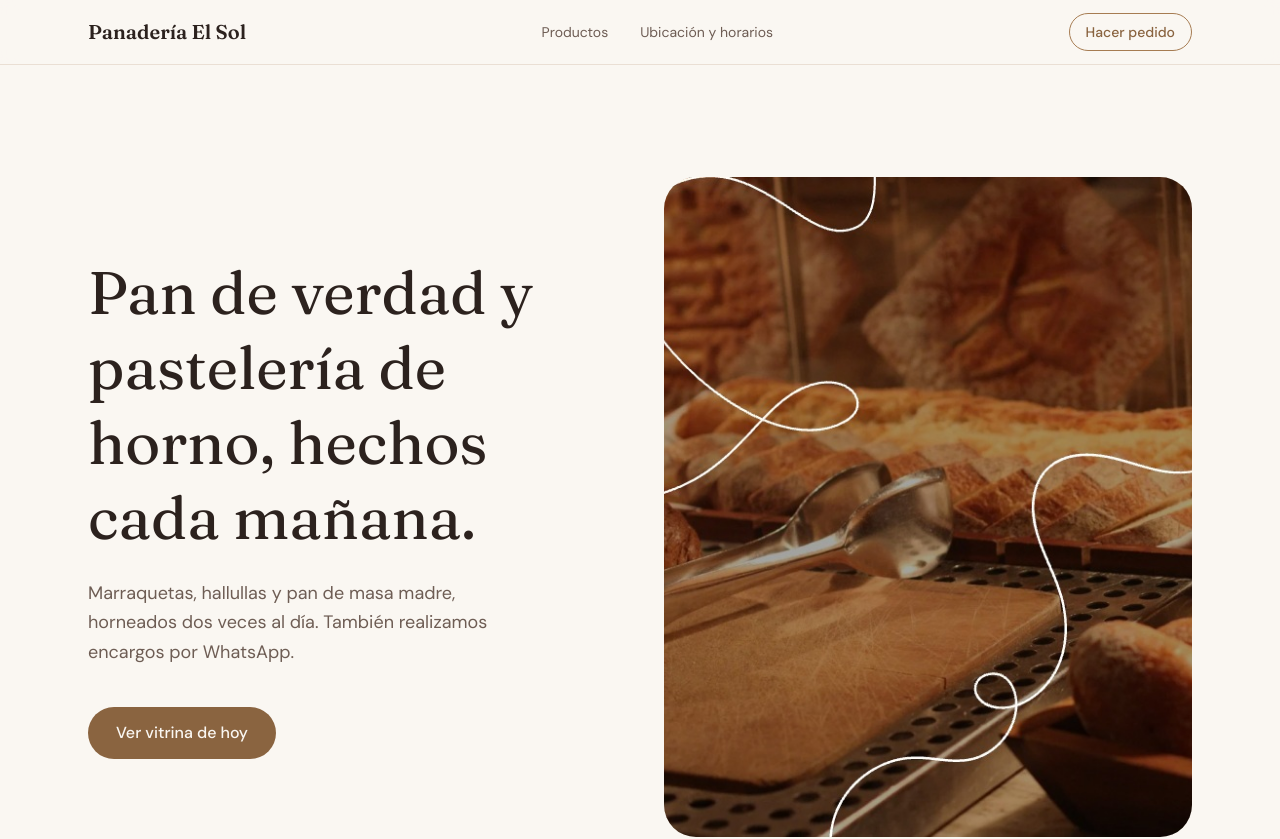
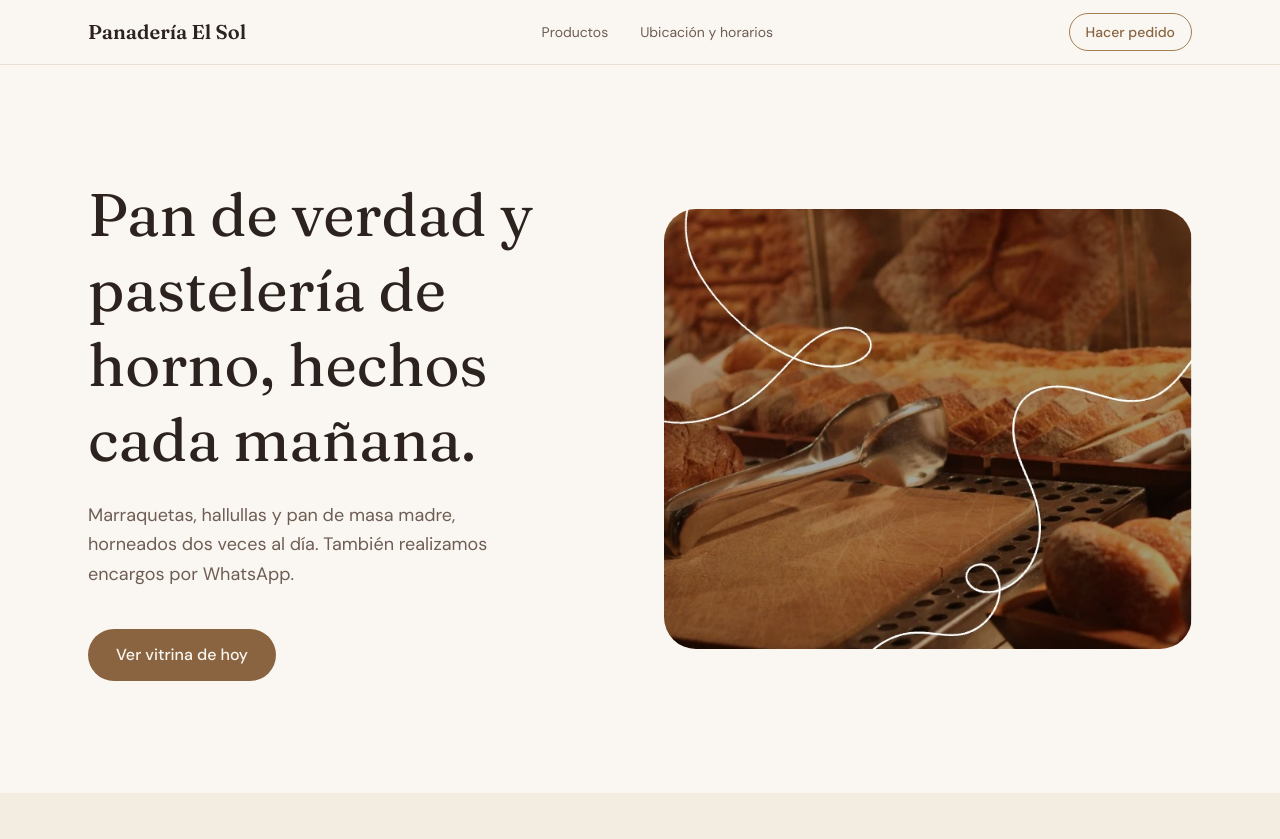
Before and after one commit to AlbertoRodBa/panaderia-sol, a Next.js app: page / in a window 1280 px wide. Shown: the top 839 px of the page. Built offline with nearby package versions, Linux system fonts and the light colour scheme.

Commit message:
corregir altura de hero img

```diff
--- a/components/sections/Hero.tsx
+++ b/components/sections/Hero.tsx
@@ -16,7 +16,7 @@ export function Hero() {
       <Foto
         src="/images/panaderia-heroimg.jpg"
         alt="Variedad de panes recién horneados en la vitrina de la panadería"
-        proporcion="aspect-[4/5]"
+        proporcion="aspect-[6/5]"
         sizes="(min-width: 768px) 50vw, 100vw"
         priority
         className="rounded-[2rem] hero-fade-in hero-fade-in-delayed"
```
